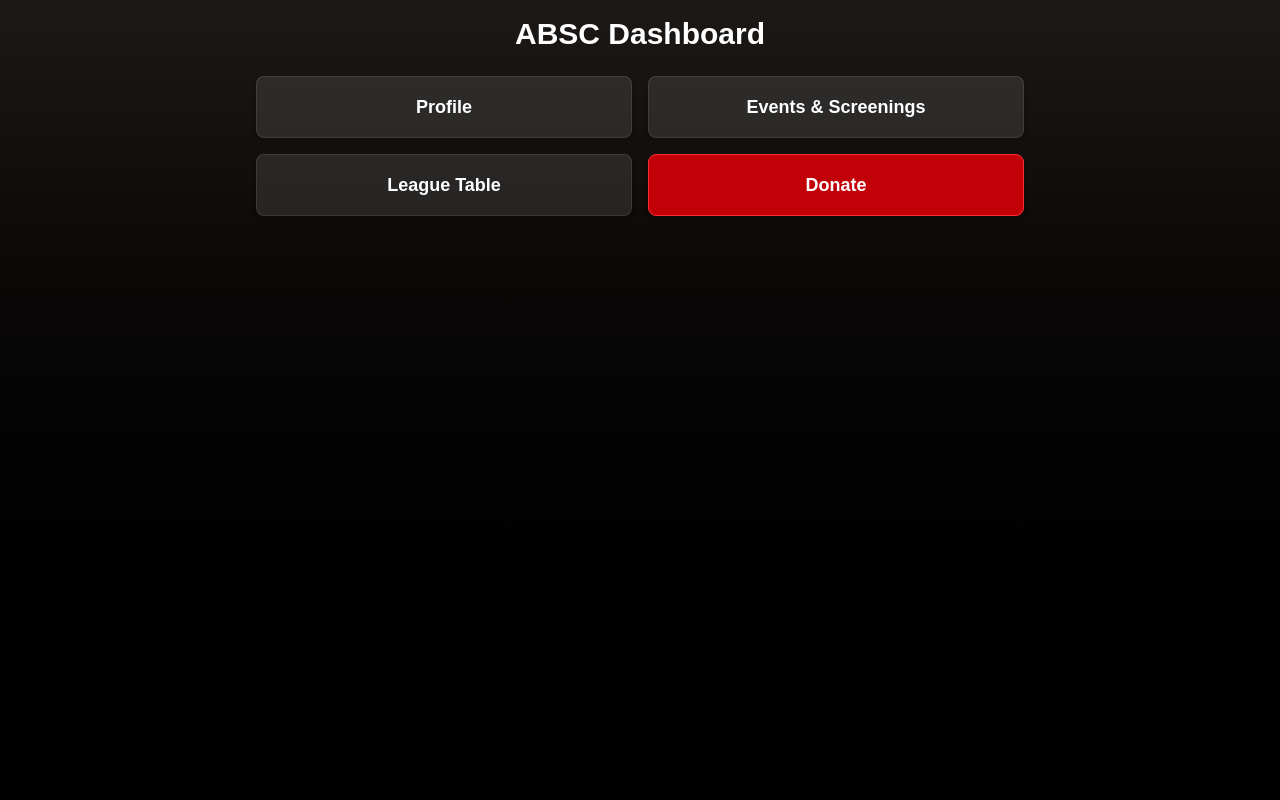
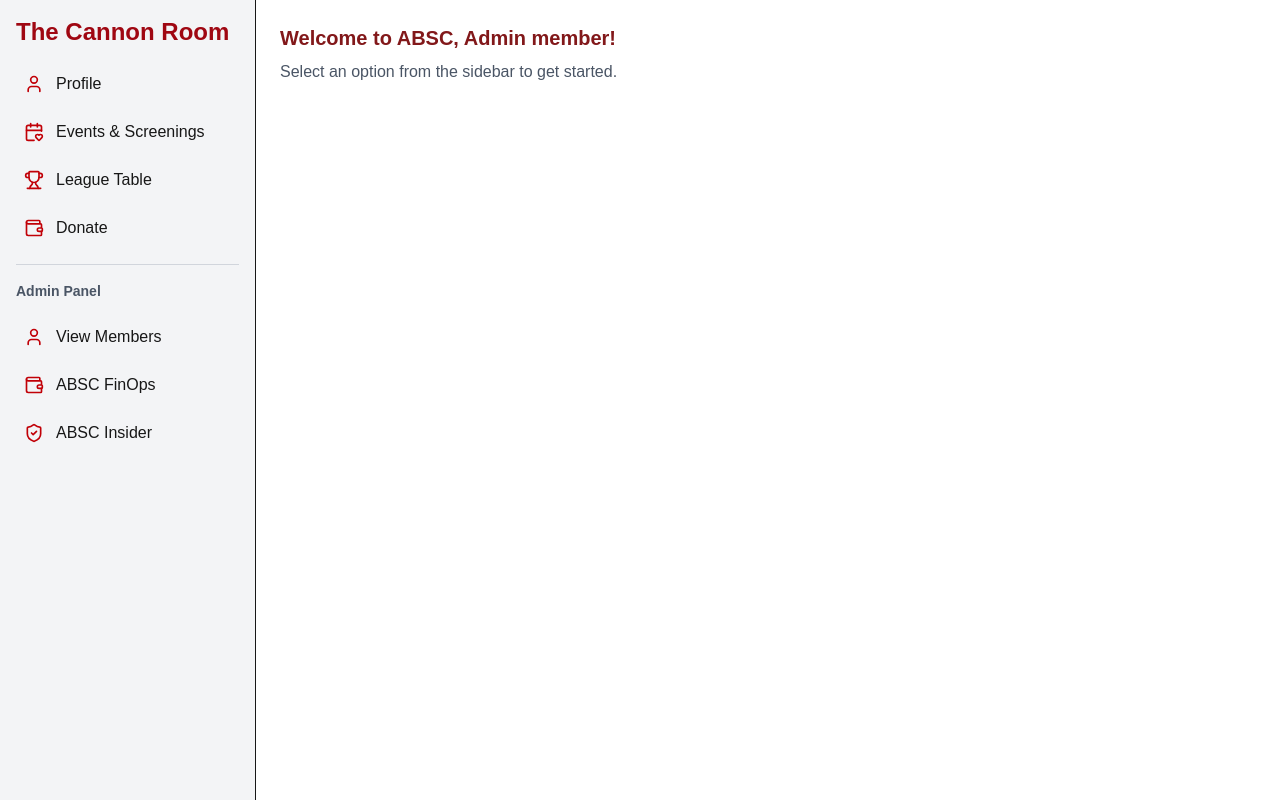
Before and after one commit to SubhenduScottDas/club-membership-app, a Next.js app: page /dashboard in a window 1280 px wide. Built offline with nearby package versions, Linux system fonts and the light colour scheme.

Commit message:
admin dashboard upgraded

```diff
--- a/src/app/dashboard/page.tsx
+++ b/src/app/dashboard/page.tsx
@@ -1,53 +1,82 @@
 'use client';
 
-import { useState, useEffect } from 'react';
 import Link from 'next/link';
+import { useState } from 'react';
+import { Menu, LayoutDashboard, User, ShieldCheck, Trophy, Wallet, CalendarHeart, LogOut } from 'lucide-react';
 
-export default function DashboardPage() {
-  // This can come from your auth context later
-  const [role, setRole] = useState<'Bronze' | 'Red' | 'Gold' | 'Admin'>('Gold');
-
+export default function ABSCAppShell() {
+  const [role, setRole] = useState<'Bronze' | 'Red' | 'Gold' | 'Admin'>('Admin');
+  const [sidebarOpen, setSidebarOpen] = useState(false);
   const isAdmin = role === 'Admin';
 
+  const navItems = [
+    { title: 'Profile', href: '/dashboard/profile', icon: User },
+    { title: 'Events & Screenings', href: '/dashboard/events', icon: CalendarHeart },
+    { title: 'League Table', href: '/dashboard/league', icon: Trophy },
+    { title: 'Donate', href: '/donate', icon: Wallet },
+  ];
+
+  const adminItems = [
+    { title: 'View Members', href: '/dashboard/members', icon: User },
+    { title: 'ABSC FinOps', href: '/dashboard/finops', icon: Wallet },
+    { title: 'ABSC Insider', href: '/dashboard/insider', icon: ShieldCheck },
+  ];
+
   return (
-    <div className="min-h-screen bg-gradient-to-b from-stone-900 to-black text-white p-4">
-      <h1 className="text-3xl font-bold mb-6 text-center">ABSC Dashboard</h1>
+    <div className="flex h-screen bg-white">
+      {/* Sidebar (responsive) */}
+      <aside className={`fixed inset-y-0 left-0 z-30 w-64 transform bg-gray-100 border-r p-4 space-y-4 transition-transform duration-200 ease-in-out md:relative md:translate-x-0 ${sidebarOpen ? 'translate-x-0' : '-translate-x-full md:translate-x-0'}`}>
+        <div className="text-2xl font-bold text-red-800">The Cannon Room</div>
 
-      <div className="grid grid-cols-1 sm:grid-cols-2 gap-4 max-w-3xl mx-auto">
-        {/* Profile */}
-        <Card title="Profile" href="/dashboard/profile" />
+        <nav className="flex flex-col space-y-2">
+          {navItems.map(({ title, href, icon: Icon }) => (
+            <Link key={href} href={href} className="flex items-center space-x-3 p-2 rounded hover:bg-gray-200">
+              <Icon className="w-5 h-5 text-red-700" />
+              <span>{title}</span>
+            </Link>
+          ))}
+        </nav>
 
-        {/* Events / Screening */}
-        <Card title="Events & Screenings" href="/dashboard/events" />
+        {isAdmin && (
+          <>
+            <hr className="my-4 border-gray-300" />
+            <div className="font-semibold text-sm text-gray-600">Admin Panel</div>
+            <nav className="flex flex-col space-y-2">
+              {adminItems.map(({ title, href, icon: Icon }) => (
+                <Link key={href} href={href} className="flex items-center space-x-3 p-2 rounded hover:bg-gray-200">
+                  <Icon className="w-5 h-5 text-red-700" />
+                  <span>{title}</span>
+                </Link>
+              ))}
+            </nav>
+          </>
+        )}
+      </aside>
 
-        {/* League Table */}
-        <Card title="League Table" href="/dashboard/league" />
+      {/* Overlay for mobile when sidebar is open */}
+      {sidebarOpen && (
+        <div
+          className="fixed inset-0 z-20 bg-black opacity-25 md:hidden"
+          onClick={() => setSidebarOpen(false)}
+        ></div>
+      )}
 
-        {/* Admin-only: View Members */}
-        {isAdmin && <Card title="View Members" href="/dashboard/members" />}
+      {/* Main Content */}
+      <div className="flex-1 flex flex-col">
+        {/* Header */}
+        <header className="flex items-center justify-between bg-gray-50 border-b px-4 py-2 shadow-sm md:hidden">
+          <button onClick={() => setSidebarOpen(!sidebarOpen)}>
+            <Menu className="w-6 h-6 text-red-800" />
+          </button>
+          <div className="text-lg font-semibold text-red-800">ABSC</div>
+          <LogOut className="w-5 h-5 text-gray-500" />
+        </header>
 
-        {/* Admin-only: ABSC FinOps */}
-        {isAdmin && <Card title="ABSC FinOps" href="/dashboard/finops" />}
-
-        {/* Admin-only: ABSC Insider */}
-        {isAdmin && <Card title="ABSC Insider Control Panel" href="/dashboard/insider" />}
-
-        {/* Donate */}
-        <Card title="Donate" href="/donate" highlight />
+        <main className="flex-1 p-6 overflow-y-auto">
+          <div className="text-xl font-semibold text-red-900">Welcome to ABSC, {role} member!</div>
+          <p className="mt-2 text-gray-600">Select an option from the sidebar to get started.</p>
+        </main>
       </div>
     </div>
   );
 }
-
-function Card({ title, href, highlight = false }: { title: string; href: string; highlight?: boolean }) {
-  return (
-    <Link
-      href={href}
-      className={`rounded-lg p-4 text-center shadow-md transition hover:scale-[1.02] hover:shadow-lg border
-        ${highlight ? 'bg-red-700 text-white border-red-500' : 'bg-white/10 border-white/10'}
-      `}
-    >
-      <span className="block text-lg font-semibold">{title}</span>
-    </Link>
-  );
-}
--- a/src/app/login/page.tsx
+++ b/src/app/login/page.tsx
@@ -1,8 +1,19 @@
+'use client';
+import { useRouter } from 'next/navigation';
+
 export default function LoginPage() {
+  const router = useRouter();
+
+  const handleLogin = (e: React.FormEvent) => {
+    e.preventDefault();
+    // TODO: replace with real auth later
+    router.push('/dashboard');
+  };
+
   return (
     <>
       <h2 className="text-2xl font-bold text-center">Login</h2>
-      <form className="space-y-4">
+      <form onSubmit={handleLogin} className="space-y-4">
         <input
           type="text"
           placeholder="Membership ID or Email"
@@ -13,7 +24,10 @@ export default function LoginPage() {
           placeholder="Password or OTP"
           className="w-full p-2 border rounded"
         />
-        <button type="submit" className="w-full p-2 bg-red-800 text-white rounded hover:bg-gray-500">
+        <button
+          type="submit"
+          className="w-full p-2 bg-red-800 text-white rounded hover:bg-gray-500"
+        >
           Login
         </button>
       </form>
```
Also changed, not shown: package.json (+7 -6 lines), 1 other file (tests, documents, lock files or other folders).
